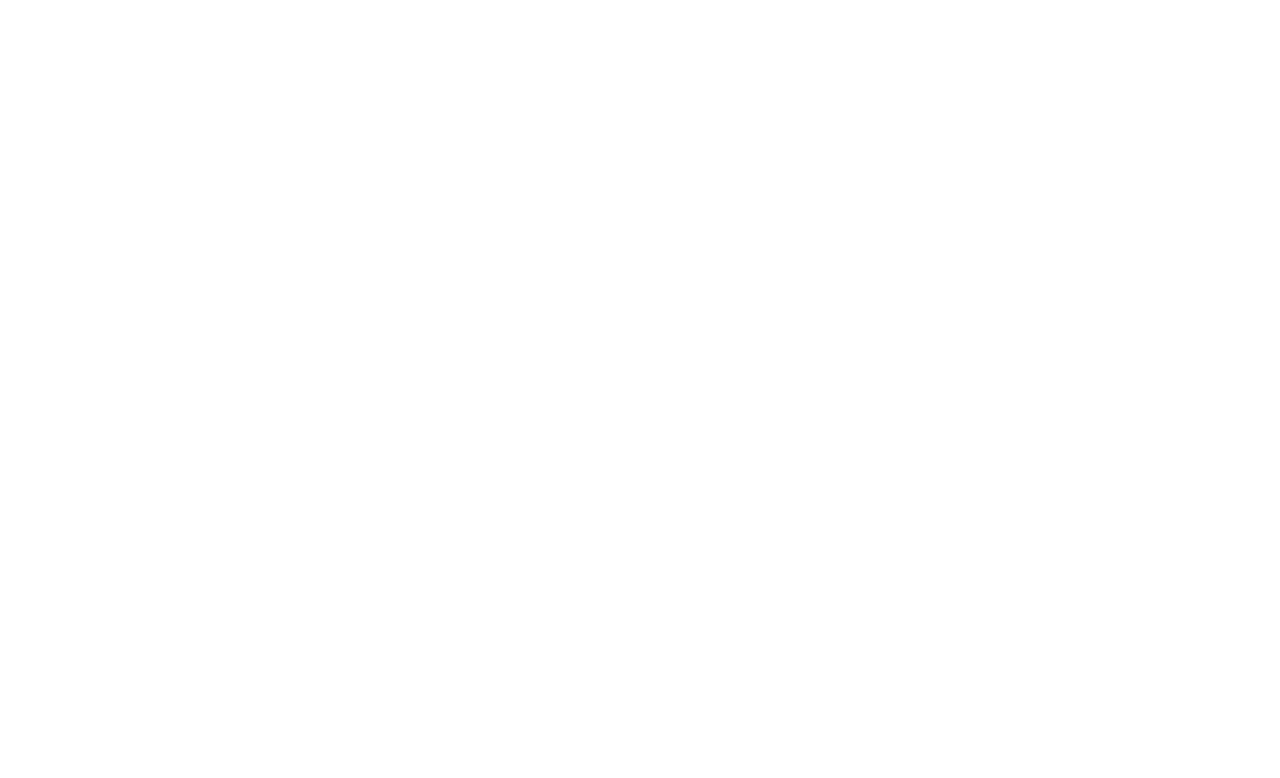
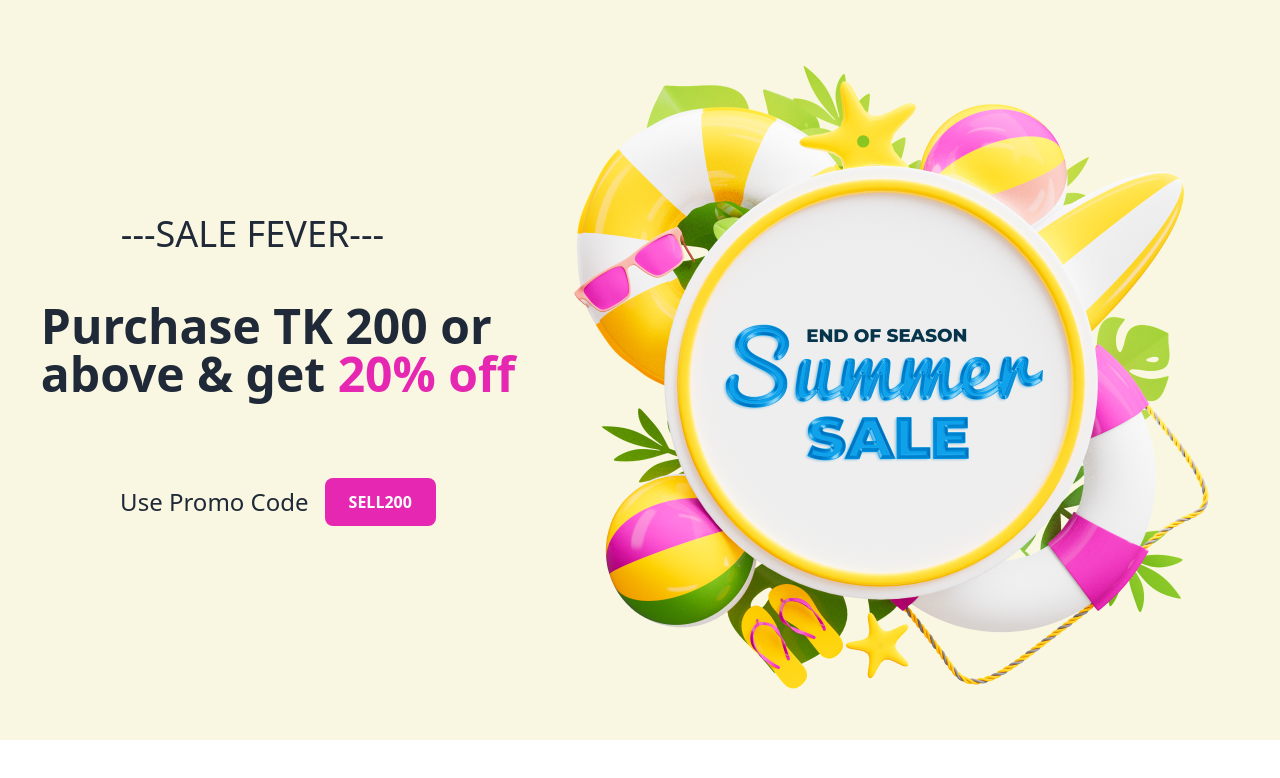
Before and after one commit to Shuvo0414/summer-sale, a plain HTML site: page index.html in a window 1280 px wide. Drawn offline with nearby package versions, Linux system fonts and the light colour scheme.

Commit message:
added banner section

```diff
--- a/index.html
+++ b/index.html
@@ -16,7 +16,23 @@
 
 <body>
     <header>
-
+        <!-- banner section starts here -->
+        <div class="hero  bg-[#F9F6E2]">
+            <div class="hero-content flex-col lg:flex-row-reverse">
+                <img src="./images/Summer 1.png" alt="">
+                <div>
+                    <p class="text-lg md:text-3xl lg:text-4xl font-medium ml-8
+                  lg:ml-20">---SALE FEVER---</p>
+                    <h1 class=" text-2xl md:text-3xl lg:text-5xl font-bold mt-8 lg:mt-12">Purchase TK 200 or <br> above
+                        & get <span class="text-[#E527B2]">20% off</span></h1>
+                    <div class="flex justify-center items-center gap-4 mt-10 lg:mt-20">
+                        <p class="text-lg md:text-xl lg:text-2xl font-medium">Use Promo Code</p>
+                        <button class="px-6 py-3 rounded-lg text-white font-semibold bg-[#E527B2]">SELL200</button>
+                    </div>
+                </div>
+            </div>
+        </div>
+        <!-- banner section end here -->
     </header>
     <main>
 
```
